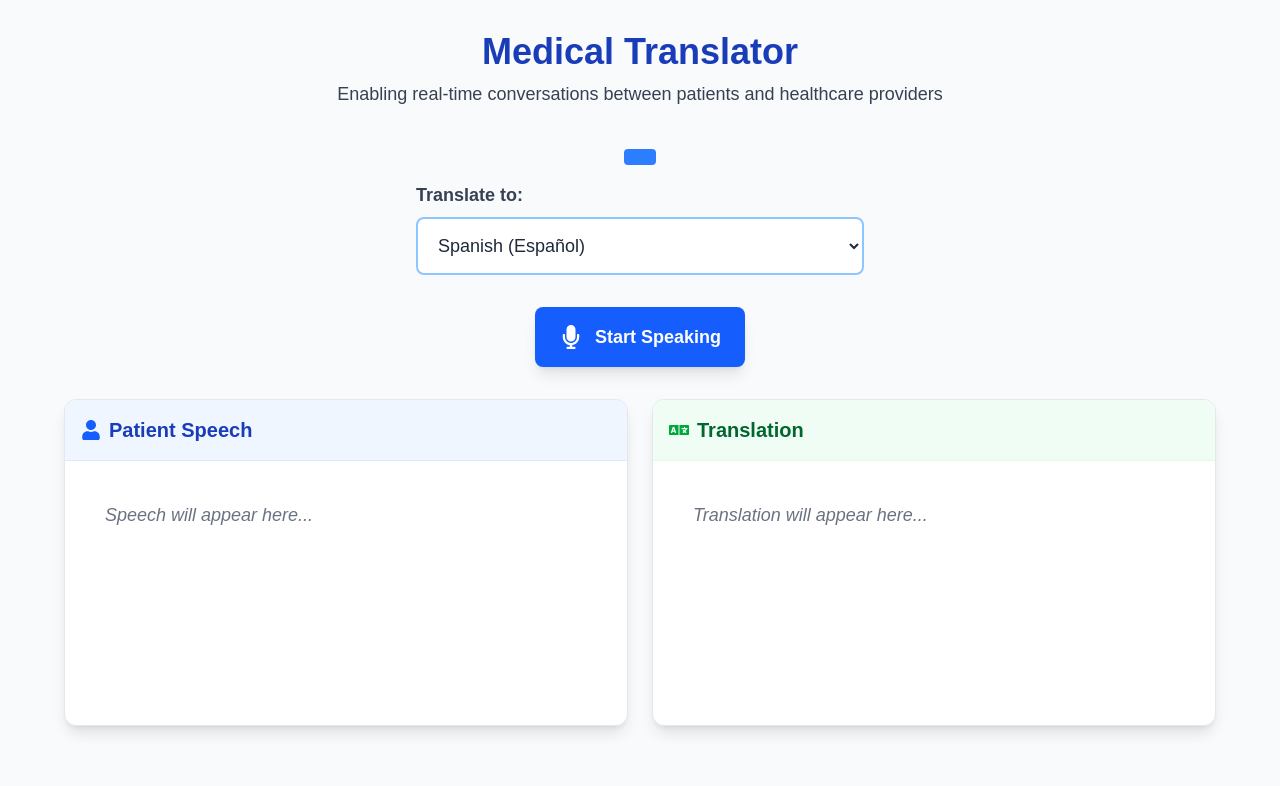
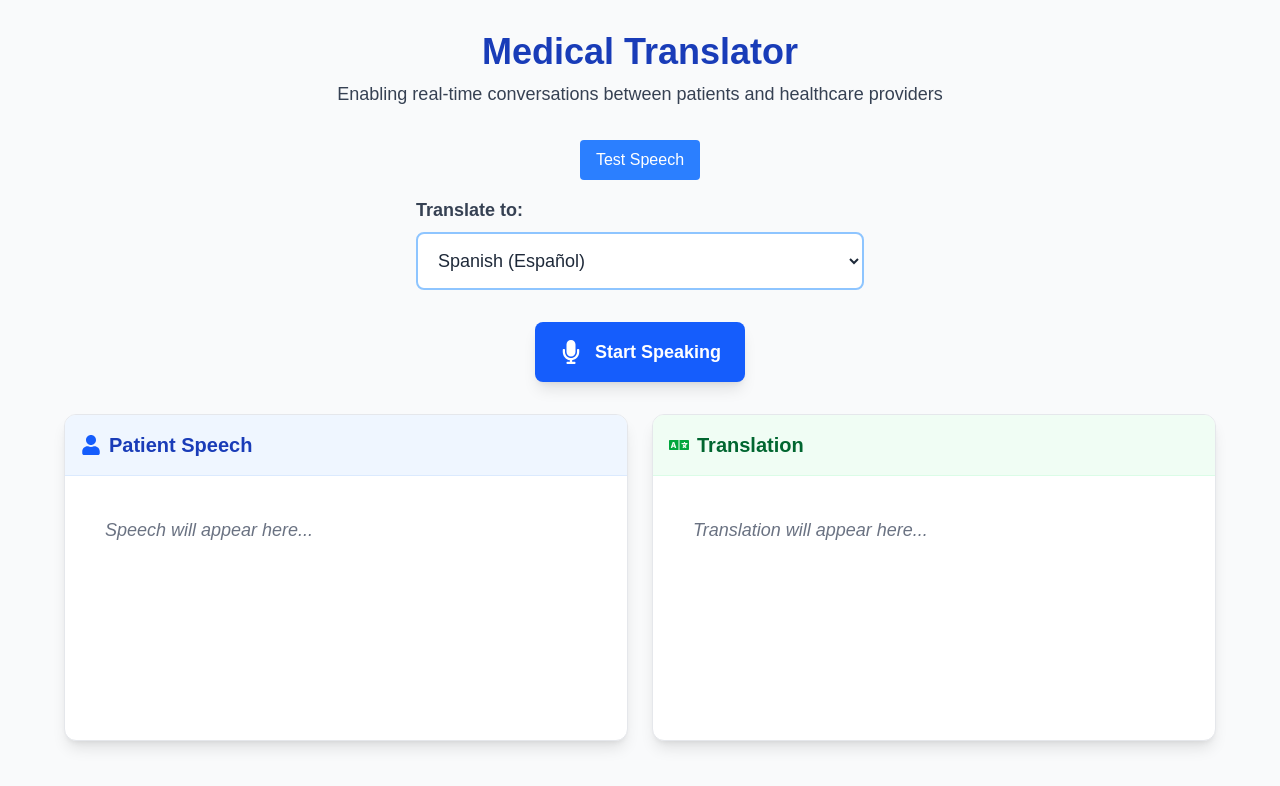
Before and after one commit to Farhin-Rahman/Healthcare-Translator, a Next.js app: page / in a window 1280 px wide. Shown: the top 786 px of the page. Built offline with nearby package versions, Linux system fonts and the light colour scheme.

Commit message:
Fixed Issues

```diff
--- a/app/components/HealthcareTranslator.js
+++ b/app/components/HealthcareTranslator.js
@@ -175,7 +175,7 @@ export default function HealthcareTranslator() {
           }}
           className="px-4 py-2 bg-blue-500 text-white rounded hover:bg-blue-600"
         >
-
+          Test Speech
         </button>
       </div>
 
```
